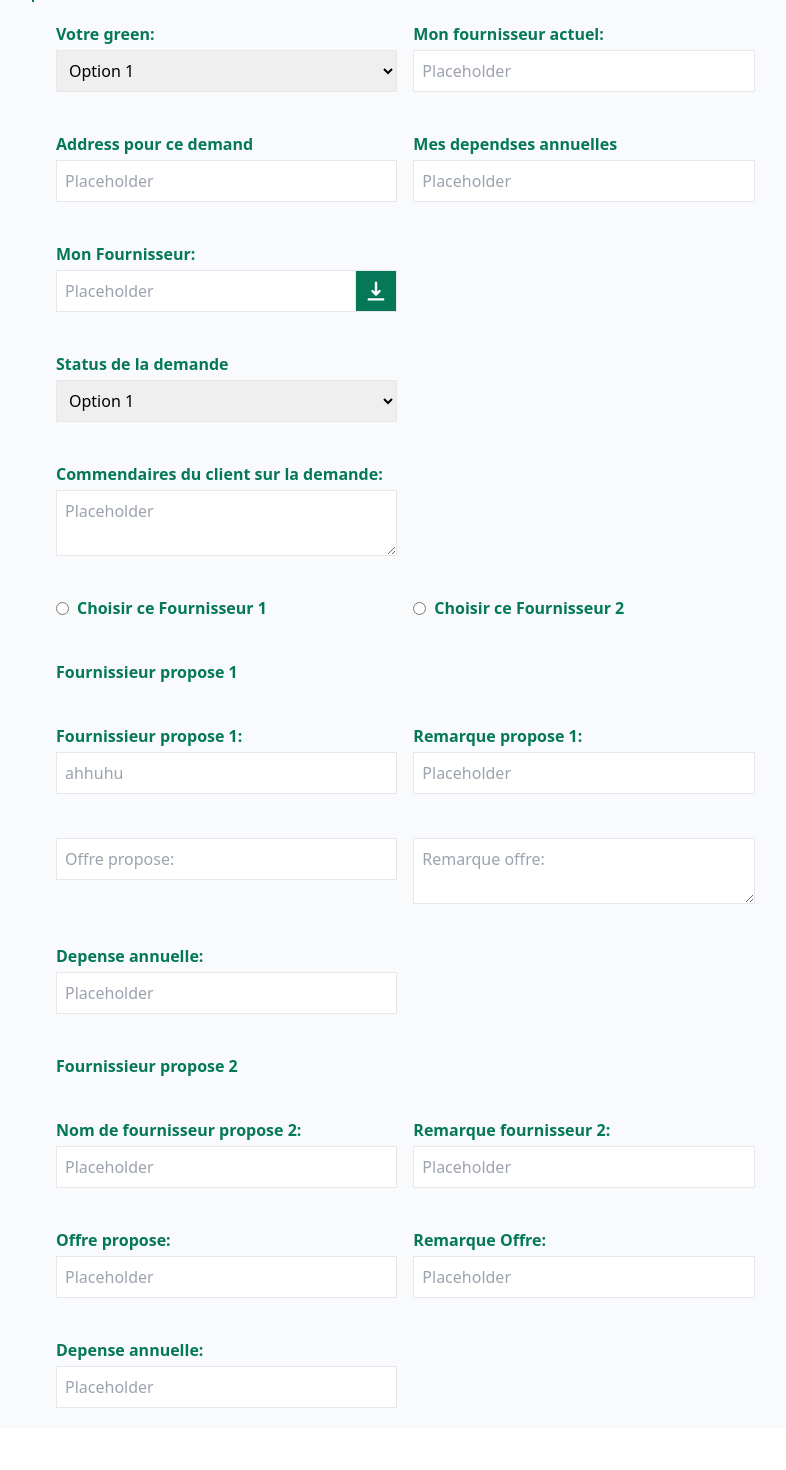
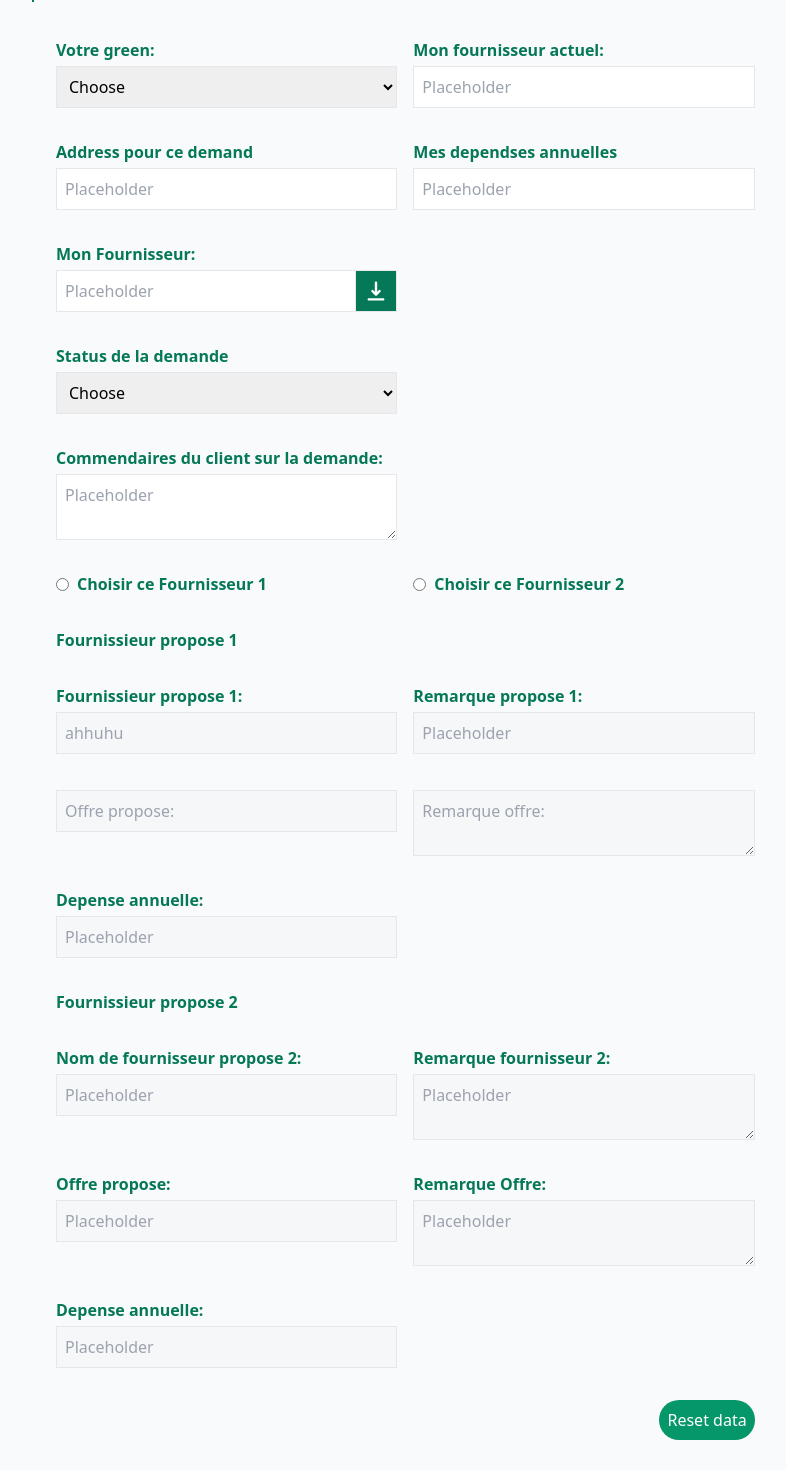
Before and after one commit to hoavandoan/web-demo, a Vue app: page / in a window 1280 px wide. Shown: the part 400-1870 px from the top of the page, without its empty margins (56-842 px from the left). Before the commit the page ends 1828 px from the top, so only its background shows below. Built offline with nearby package versions, Linux system fonts and the light colour scheme.

Commit message:
reponsive layout, fix base

```diff
--- a/src/App.vue
+++ b/src/App.vue
@@ -14,7 +14,7 @@
       </ul>
 
       <div class="mt-4">
-        <div class="text-red-500">Votro conseller</div>
+        <div class="text-red-500 uppercase">Votro conseller</div>
         <div class="flex mt-2 items-center">
           <img class="w-14 h-14 rounded-full" src="https://phunugioi.com/wp-content/uploads/2020/01/avatar-doi-cho-nam-deo-khau-trang.jpg" alt="">
           <div class="ml-2">
@@ -40,15 +40,18 @@
       </div>
 
 <!--      Form-->
-      <div class="grid grid-cols-3 gap-4 py-5 px-24">
-        <base-select label="Votre green:" />
+      <div class="py-5 px-10 md:px-24">
+        <div class="grid grid-cols-1 md:grid-cols-2 xl:grid-cols-3 py-4 gap-4">
+          <base-select label="Votre green:" :data="domains" v-model="domainSelected"/>
           <base-input label="Mon fournisseur actuel:"/>
         </div>
-      <div class="grid grid-cols-3 gap-4 py-5 px-24">
+
+        <div class="grid grid-cols-1 md:grid-cols-2 xl:grid-cols-3 py-4 gap-4">
           <base-input label="Address pour ce  demand"/>
           <base-input label="Mes dependses annuelles"/>
         </div>
-      <div class="grid grid-cols-3 gap-4 py-5 px-24">
+
+        <div class="grid grid-cols-1 md:grid-cols-2 xl:grid-cols-3 py-4 gap-4">
           <div class="flex flex-col relative">
             <span class="text-green-700 font-semibold">Mon Fournisseur:</span>
             <base-input read-only />
@@ -60,13 +63,16 @@
             </button>
           </div>
         </div>
-      <div class="grid grid-cols-3 gap-4 py-5 px-24">
+
+        <div class="grid grid-cols-1 md:grid-cols-2 xl:grid-cols-3 py-4 gap-4">
           <base-select label="Status de la demande" />
         </div>
-      <div class="grid grid-cols-3 gap-4 py-5 px-24">
+
+        <div class="grid grid-cols-1 md:grid-cols-2 xl:grid-cols-3 py-4 gap-4">
           <base-text-area col-span="2" label="Commendaires du client sur la demande:"/>
         </div>
-      <div class="grid grid-cols-3 gap-4 py-5 px-24">
+
+        <div class="grid grid-cols-1 md:grid-cols-2 xl:grid-cols-3 py-4 gap-4">
           <label class="inline-flex items-center">
             <input type="radio" class="form-radio" name="accountType" value="personal">
             <span class="ml-2 text-green-700 font-bold">Choisir ce Fournisseur 1</span>
@@ -76,33 +82,49 @@
             <span class="ml-2 text-green-700 font-bold">Choisir ce Fournisseur 2</span>
           </label>
         </div>
-      <div class="grid grid-cols-3 gap-4 py-5 px-24">
+
+        <div class="grid grid-cols-1 md:grid-cols-2 xl:grid-cols-3 py-4 gap-4">
           <span class="text-green-700 font-bold">Fournissieur propose 1</span>
         </div>
-      <div class="grid grid-cols-3 gap-4 py-5 px-24">
+
+        <div class="grid grid-cols-1 md:grid-cols-2 xl:grid-cols-3 py-4 gap-4">
           <base-input label="Fournissieur propose 1:" placeholder="ahhuhu" disabled/>
           <base-input label="Remarque propose 1:" disabled/>
         </div>
-      <div class="grid grid-cols-3 gap-4 py-5 px-24">
+
+        <div class="grid grid-cols-1 md:grid-cols-2 xl:grid-cols-3 py-4 gap-4">
           <base-input placeholder="Offre propose:" disabled/>
           <base-text-area placeholder="Remarque offre:" disabled/>
         </div>
-      <div class="grid grid-cols-3 gap-4 py-5 px-24">
+
+        <div class="grid grid-cols-1 md:grid-cols-2 xl:grid-cols-3 py-4 gap-4">
           <base-input label="Depense annuelle:" disabled />
         </div>
-      <div class="grid grid-cols-3 gap-4 py-5 px-24">
+
+        <div class="grid grid-cols-1 md:grid-cols-2 xl:grid-cols-3 py-4 gap-4">
           <span class="text-green-700 font-bold">Fournissieur propose 2</span>
         </div>
-      <div class="grid grid-cols-3 gap-4 py-5 px-24">
+
+        <div class="grid grid-cols-1 md:grid-cols-2 xl:grid-cols-3 py-4 gap-4">
           <base-input label="Nom de fournisseur propose 2:" disabled />
-        <base-input label="Remarque fournisseur 2:" disabled />
+          <base-text-area label="Remarque fournisseur 2:" disabled />
         </div>
-      <div class="grid grid-cols-3 gap-4 py-5 px-24">
+
+        <div class="grid grid-cols-1 md:grid-cols-2 xl:grid-cols-3 py-4 gap-4">
           <base-input label="Offre propose:" disabled />
-        <base-input label="Remarque Offre:" disabled />
+          <base-text-area label="Remarque Offre:" disabled />
         </div>
-      <div class="grid grid-cols-3 gap-4 py-5 px-24">
+
+        <div class="grid grid-cols-1 md:grid-cols-2 xl:grid-cols-3 py-4 gap-4">
           <base-input label="Depense annuelle:" disabled />
+        </div>
+
+        <div class="grid grid-cols-1 md:grid-cols-2 xl:grid-cols-3 py-4 gap-4">
+          <div></div>
+          <div class="inline-flex justify-end">
+            <div class="p-2 bg-green-600 rounded-full cursor-pointer text-white mb-12">Reset data</div>
+          </div>
+        </div>
       </div>
     </div>
   </div>
@@ -112,5 +134,14 @@
 
 export default {
   name: 'App',
+  data() {
+    return {
+      domains: [
+        {id: 1, name: 'Electricite'},
+        {id: 2, name: 'Electricite 2'},
+      ],
+      domainSelected: null
+    }
+  }
 }
 </script>
--- a/src/components/HelloWorld.vue
+++ /dev/null
@@ -1,58 +0,0 @@
-<template>
-  <div class="hello">
-    <h1>{{ msg }}</h1>
-    <p>
-      For a guide and recipes on how to configure / customize this project,<br>
-      check out the
-      <a href="https://cli.vuejs.org" target="_blank" rel="noopener">vue-cli documentation</a>.
-    </p>
-    <h3>Installed CLI Plugins</h3>
-    <ul>
-      <li><a href="https://github.com/vuejs/vue-cli/tree/dev/packages/%40vue/cli-plugin-babel" target="_blank" rel="noopener">babel</a></li>
-      <li><a href="https://github.com/vuejs/vue-cli/tree/dev/packages/%40vue/cli-plugin-eslint" target="_blank" rel="noopener">eslint</a></li>
-    </ul>
-    <h3>Essential Links</h3>
-    <ul>
-      <li><a href="https://vuejs.org" target="_blank" rel="noopener">Core Docs</a></li>
-      <li><a href="https://forum.vuejs.org" target="_blank" rel="noopener">Forum</a></li>
-      <li><a href="https://chat.vuejs.org" target="_blank" rel="noopener">Community Chat</a></li>
-      <li><a href="https://twitter.com/vuejs" target="_blank" rel="noopener">Twitter</a></li>
-      <li><a href="https://news.vuejs.org" target="_blank" rel="noopener">News</a></li>
-    </ul>
-    <h3>Ecosystem</h3>
-    <ul>
-      <li><a href="https://router.vuejs.org" target="_blank" rel="noopener">vue-router</a></li>
-      <li><a href="https://vuex.vuejs.org" target="_blank" rel="noopener">vuex</a></li>
-      <li><a href="https://github.com/vuejs/vue-devtools#vue-devtools" target="_blank" rel="noopener">vue-devtools</a></li>
-      <li><a href="https://vue-loader.vuejs.org" target="_blank" rel="noopener">vue-loader</a></li>
-      <li><a href="https://github.com/vuejs/awesome-vue" target="_blank" rel="noopener">awesome-vue</a></li>
-    </ul>
-  </div>
-</template>
-
-<script>
-export default {
-  name: 'HelloWorld',
-  props: {
-    msg: String
-  }
-}
-</script>
-
-<!-- Add "scoped" attribute to limit CSS to this component only -->
-<style scoped>
-h3 {
-  margin: 40px 0 0;
-}
-ul {
-  list-style-type: none;
-  padding: 0;
-}
-li {
-  display: inline-block;
-  margin: 0 10px;
-}
-a {
-  color: #42b983;
-}
-</style>
--- a/src/components/base/Input.vue
+++ b/src/components/base/Input.vue
@@ -1,13 +1,15 @@
 <template>
   <div class="flex flex-col" :class="containerStyle">
     <span class="text-green-700 font-semibold" :class="labelStyle">{{label}}</span>
+    <!--TODO-->
     <input
         :type="type"
         :placeholder="placeholder"
         v-model="value"
         :value="value"
         @change="onChange"
-        :read-only="readOnly"
+        :disabled="disabled"
+        :readOnly="readOnly"
         class="mt-1 border p-2 focus:outline-none"
         :class="inputStyle"
     >
--- a/src/components/base/Select.vue
+++ b/src/components/base/Select.vue
@@ -1,9 +1,9 @@
 <template>
   <label class="block">
     <span class="text-green-700 font-semibold">{{ label }}</span>
-    <select class="form-select block w-full mt-1 border p-2 focus:outline-none">
-      <option class="text-gray-700 font-semibold uppercase">Option 1</option>
-      <option class="text-gray-700 font-semibold uppercase">Option 2</option>
+    <select class="form-select block w-full mt-1 border p-2 focus:outline-none" v-model="selected" @change="onChange">
+      <option class="text-gray-700 font-semibold uppercase" :value="null">Choose</option>
+      <option v-for="opt in data" :key="opt.id" :value="opt" class="text-gray-700 font-semibold uppercase">{{ opt.name }}</option>
     </select>
   </label>
 </template>
@@ -14,9 +14,28 @@ export default {
     label: {
       required: false,
       default: ''
+    },
+    value: {
+      required: false,
+      default: null
+    },
+    data: {
+      type: Array,
+      required: false,
+    },
+
+  },
+  name: "Select",
+  data() {
+    return {
+      selected: null
     }
   },
-  name: "Select"
+  methods: {
+    onChange() {
+      this.$emit('input', this.selected)
+    }
+  }
 }
 </script>
 
--- a/src/components/base/TextArea.vue
+++ b/src/components/base/TextArea.vue
@@ -5,6 +5,7 @@
         :placeholder="placeholder"
         class="mt-1 border p-2 focus:outline-none"
         :class="inputStyle"
+        :disabled="disabled"
     />
   </div>
 </template>
```
Lines whose indentation alone changed are shown as unchanged.
